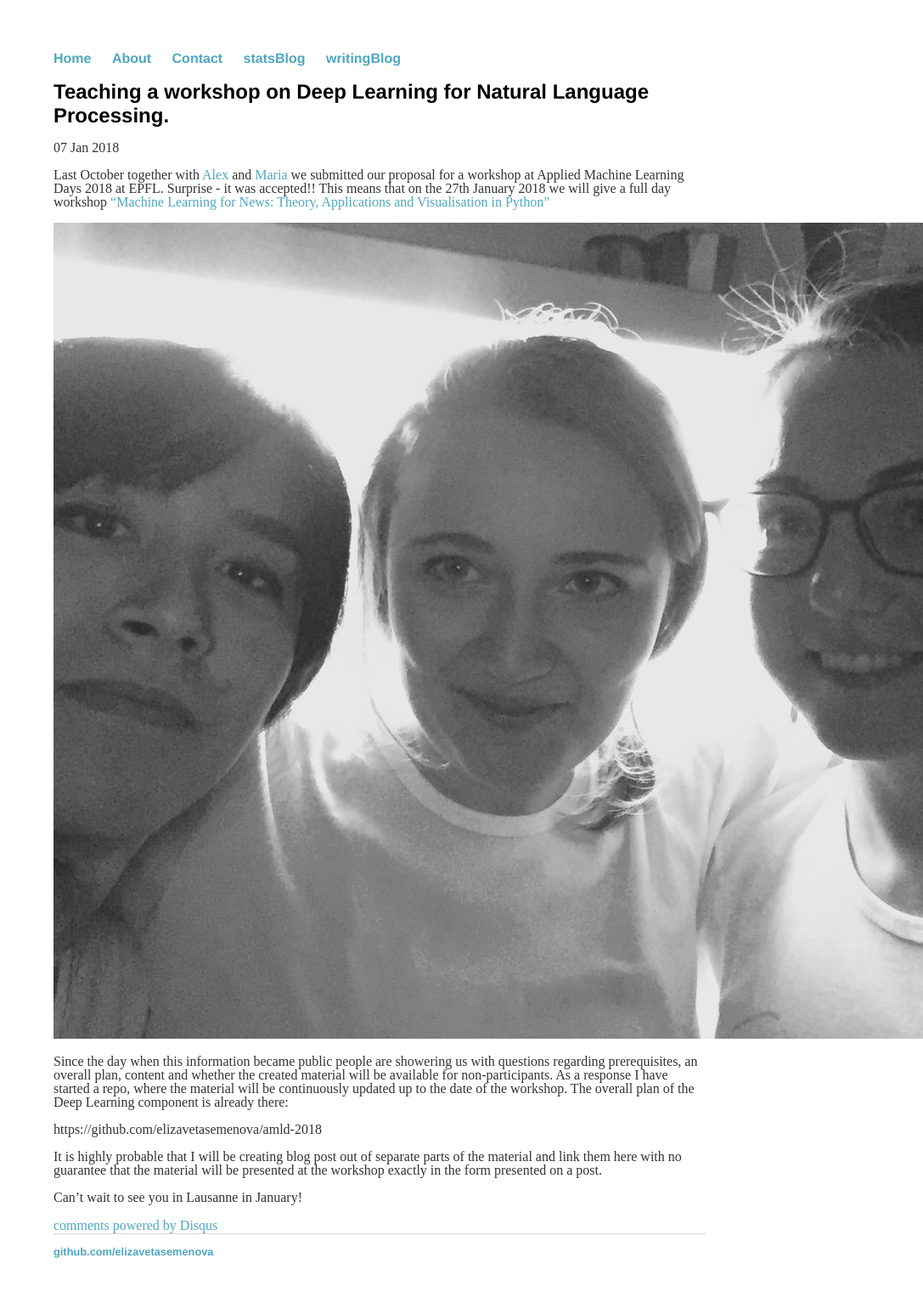
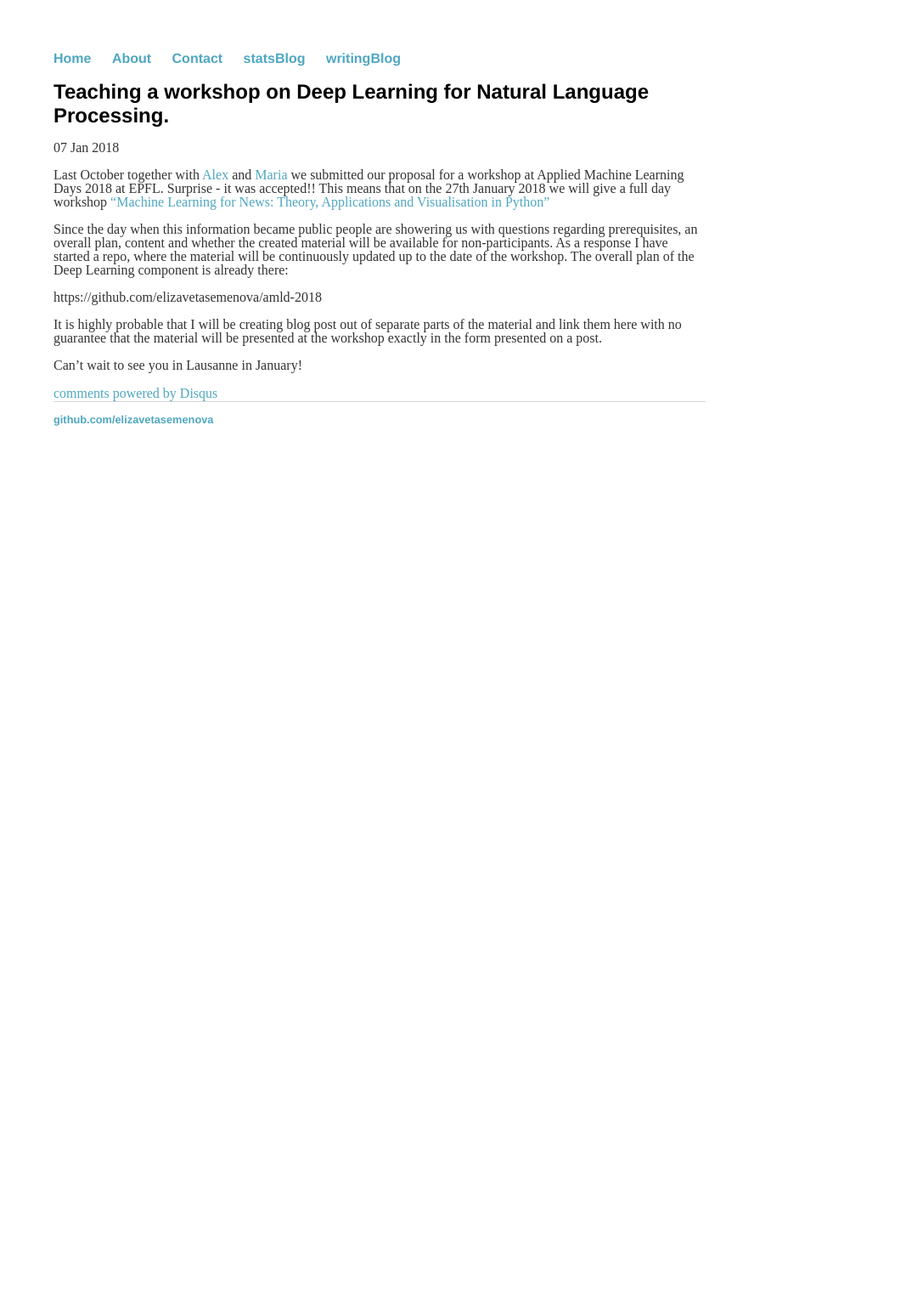
Before and after one commit to elizavetasemenova/elizavetasemenova.github.io, a Jekyll site: the page built from _posts/2018-01-07-Teaching-a-workshop-on-DL-for-NLP.md, in a window 1280 px wide. Shown: the whole page at 85% size, without its empty margins (193-1280 px from the left). Built offline with Jekyll 4.4.1, drawn with Linux system fonts in a browser that asks for light colours; comment, search, counter and statistics services are not loaded; after the commit the page ends 900 px from its top, so only the background shows below that.

Commit message:
Update 2018-01-07-Teaching-a-workshop-on-DL-for-NLP.md

```diff
--- a/_posts/2018-01-07-Teaching-a-workshop-on-DL-for-NLP.md
+++ b/_posts/2018-01-07-Teaching-a-workshop-on-DL-for-NLP.md
@@ -10,8 +10,6 @@ proposal for a workshop at Applied Machine Learning Days 2018 at EPFL. Surprise
 2018 we will give a full day workshop
 ["Machine Learning for News: Theory, Applications and Visualisation in Python"](https://www.appliedmldays.org/workshop_sessions/machine-learning-for-news-theory-applications-and-visualisation-in-python)
 
-<img src="/images/AlexMariaLiza.jpg">
-
 Since the day when this information became public people are showering us with questions regarding prerequisites, an overall plan, content and whether the created material will be available for non-participants. As a response I have started a repo, where the material will be continuously updated up to the date of the workshop. The overall plan of the Deep Learning component is already there:
 
 https://github.com/elizavetasemenova/amld-2018
```
